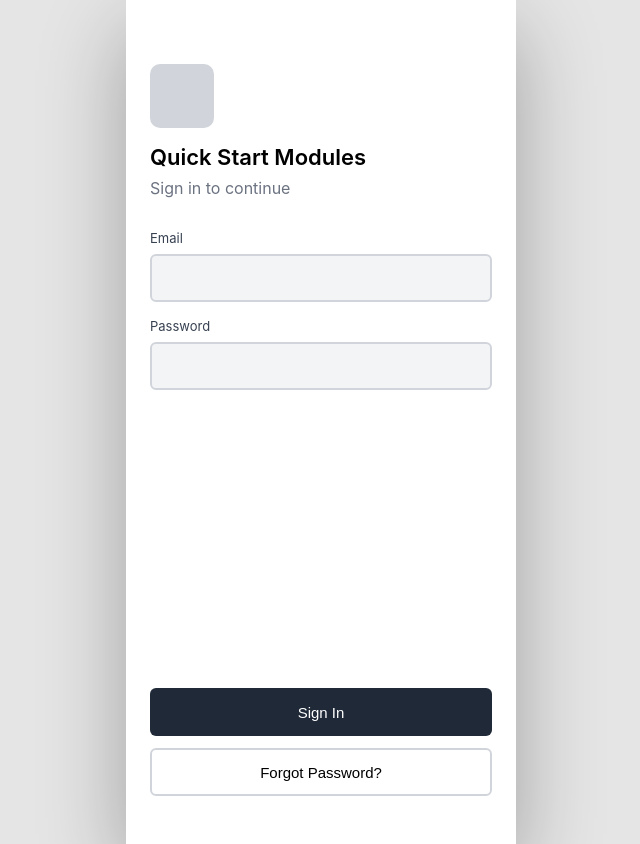
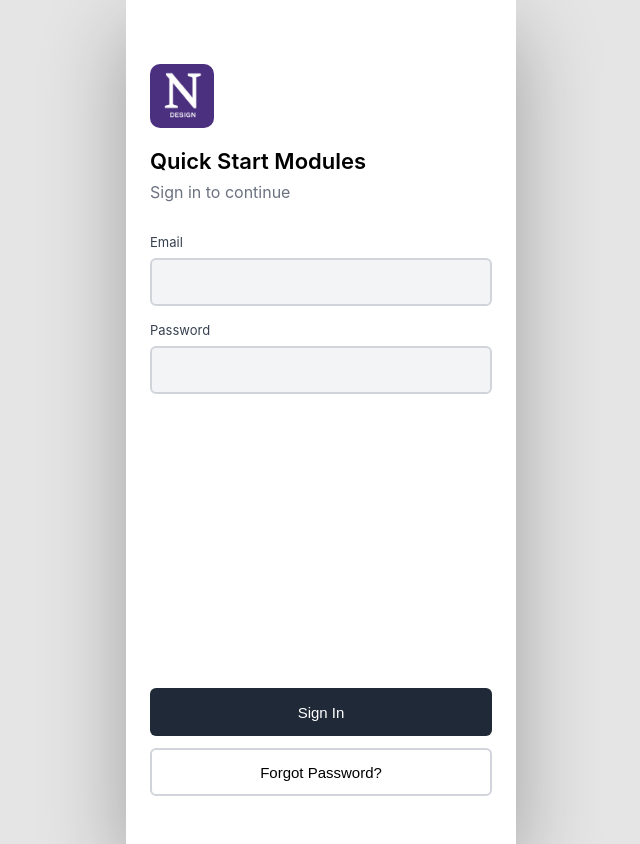
Before and after one commit to alekb-code/dtc2project, a plain HTML site: page index.html in a window 1280 px wide. Shown: the whole page, without its empty margins (319-959 px from the left). Drawn offline with Linux system fonts and the light colour scheme.

Commit message:
Update index.html

```diff
--- a/index.html
+++ b/index.html
@@ -282,7 +282,7 @@
   <!-- ===== LOGIN ===== -->
   <div class="page active" id="login">
     <div class="header-area">
-      <div class="logo-box"></div>
+      <img src="https://raw.githubusercontent.com/alekb-code/dtc2project/main/applogo.jpg" style="width:64px;height:64px;border-radius:10px;object-fit:cover;margin-bottom:16px">
       <h1>Quick Start Modules</h1>
       <p>Sign in to continue</p>
     </div>
```
